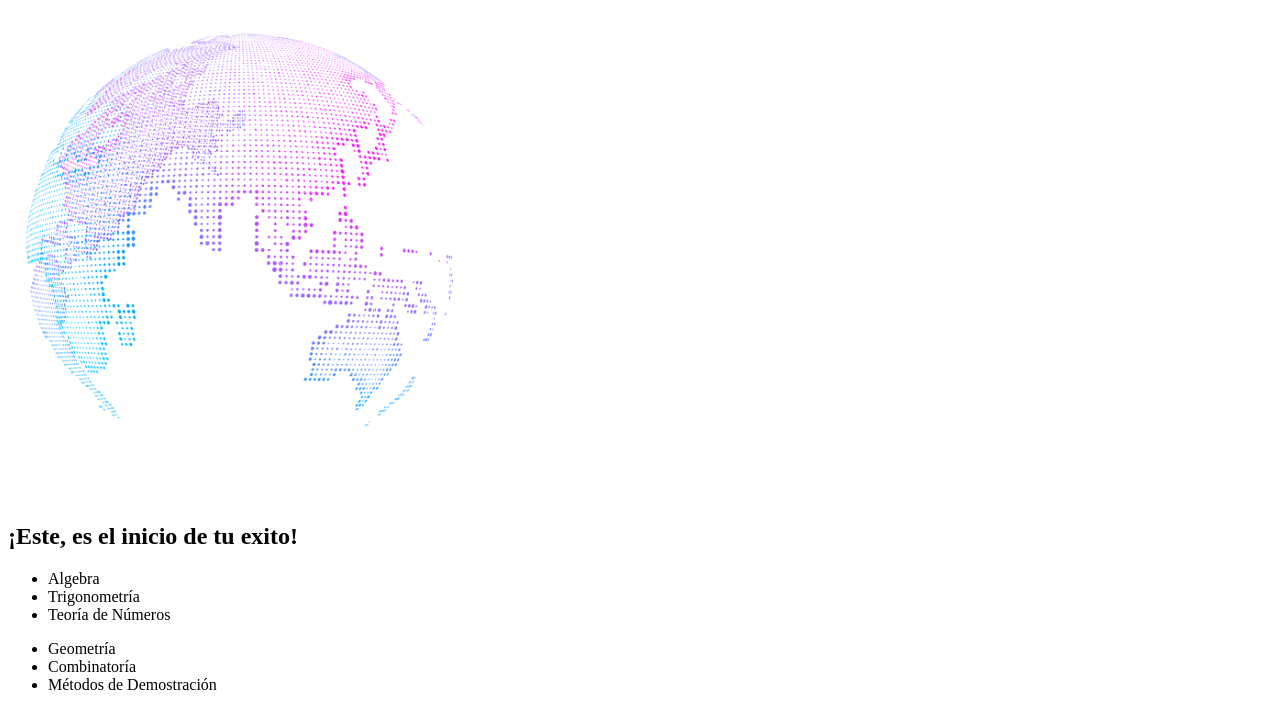
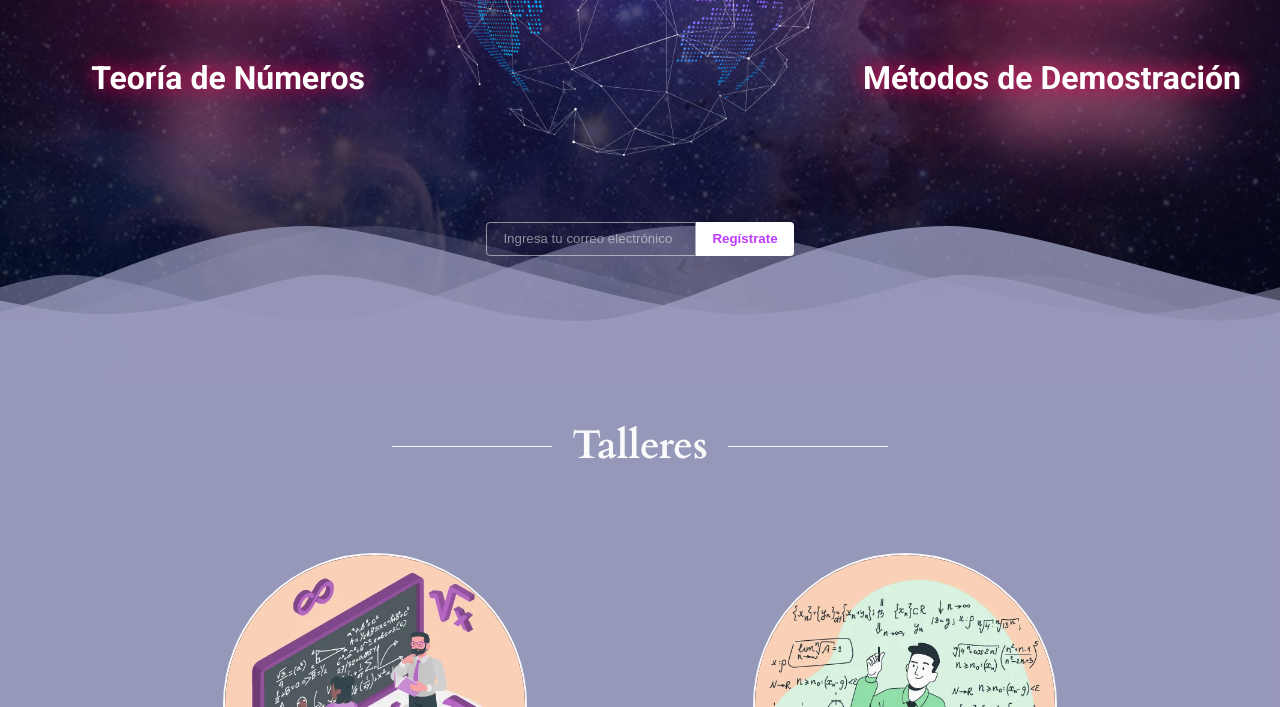
Before and after one commit to cienciainfantil/reto1_bootcamp_frontend, a plain HTML site: page index.html in a window 1280 px wide. Shown: the part 414-1121 px from the top of the page. Drawn offline with nearby package versions, Linux system fonts and the light colour scheme; a web font is replaced by a local one.

Commit message:
Update index.html

```diff
--- a/index.html
+++ b/index.html
@@ -21,6 +21,9 @@
     <meta property="twitter:title" content="Escuela Hispana de Olímpiadas Matemáticas">
     <meta property="twitter:description" content="Web especializada para entrenamientos de alto nivel a estudiantes y docentes con referente a las olimpíadas internacionales de matemática">
     <meta property="twitter:image" content="">
+
+    <link rel="stylesheet" href="css/index.css">
+    <link rel="stylesheet" href="css/libOIM.css">
 
     <!-- CSS only -->
 
```
